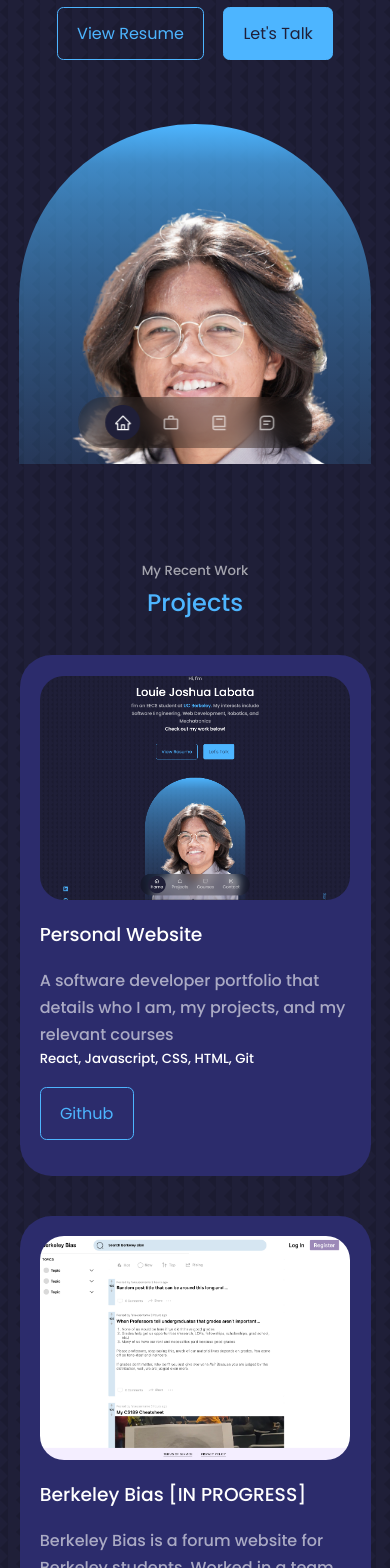
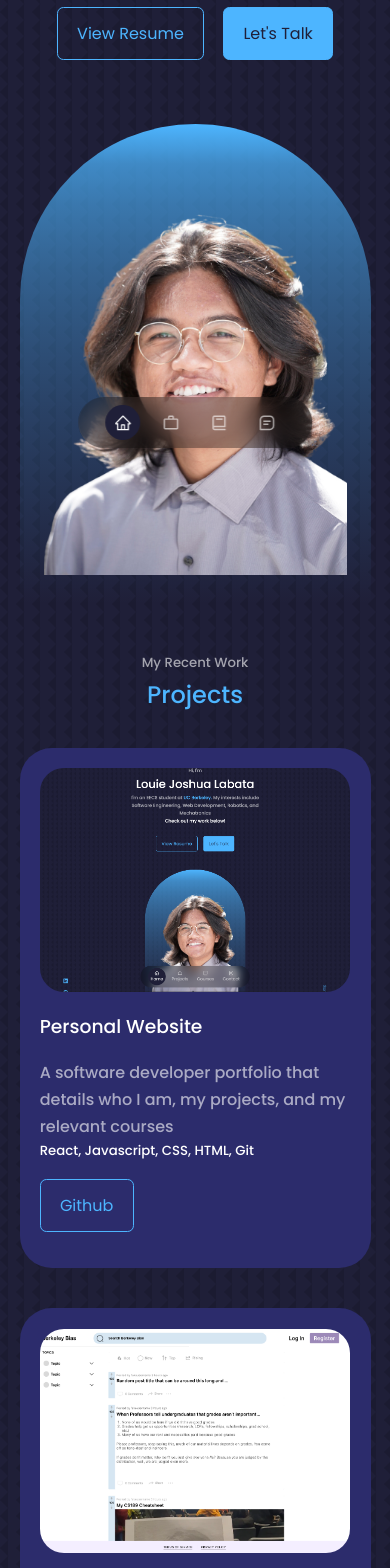
Before and after one commit to LouieLabata/personal-website, a React (Create React App) app: page / in a window 390 px wide. Shown: the part 380-1948 px from the top of the page. Built offline with nearby package versions, Linux system fonts and the light colour scheme.

Commit message:
Fixed header image and section margin top

```diff
--- a/src/components/header/header.css
+++ b/src/components/header/header.css
@@ -1,5 +1,5 @@
 header {
-    height: 120vh; /* vh = viewport height */
+    /* height: 120vh; vh = viewport height */
     padding-top: 3rem;
     overflow: hidden;
 }
@@ -46,9 +46,12 @@ header h4 {
     background: linear-gradient(var(--color-primary), 25%, transparent);
     width: 22rem;
     height: 30rem;
-    position: absolute;
-    left: calc(50% - 11rem);    /* OR left: 50%;     transform: translateX(-50%); */
-    margin-top: 4rem;
+    /* position: absolute;
+    left: calc(50% - 11rem);    OR left: 50%;     transform: translateX(-50%); */
+    align-content: center;
+
+
+    margin: 4rem auto 0;
     border-radius: 12rem 12rem 0 0;
     overflow: hidden;
     padding: 5rem 1.5rem 1.5rem 1.5rem;
@@ -67,14 +70,14 @@ header h4 {
 /* ======================= MEDIA QUERIES (MEDIUM DEVICES) ======================= */
 @media screen and (max-width: 1024px) {
     header {
-        height: 68vh; /* vh = viewport height*/
+        /* height: 68vh; /* vh = viewport height*/
     }
 }
 
 /* ======================= MEDIA QUERIES (SMALL DEVICES) ======================= */
 @media screen and (max-width: 600px) {
-    header {
-        height: 100vh;
+    .me {
+        width: 100%;
     }
 
     .header__socials,
--- a/src/index.css
+++ b/src/index.css
@@ -62,7 +62,7 @@ h1 {
 }
 
 section {
-    margin-top: 8rem;
+    margin-top: 3rem;
 }
 
 section > h2,
@@ -123,7 +123,7 @@ img {
         width: var(--container-width-md);
     }
     section {
-        margin-top: 6rem;
+        margin-top: 3rem;
     }
 }
 
```
